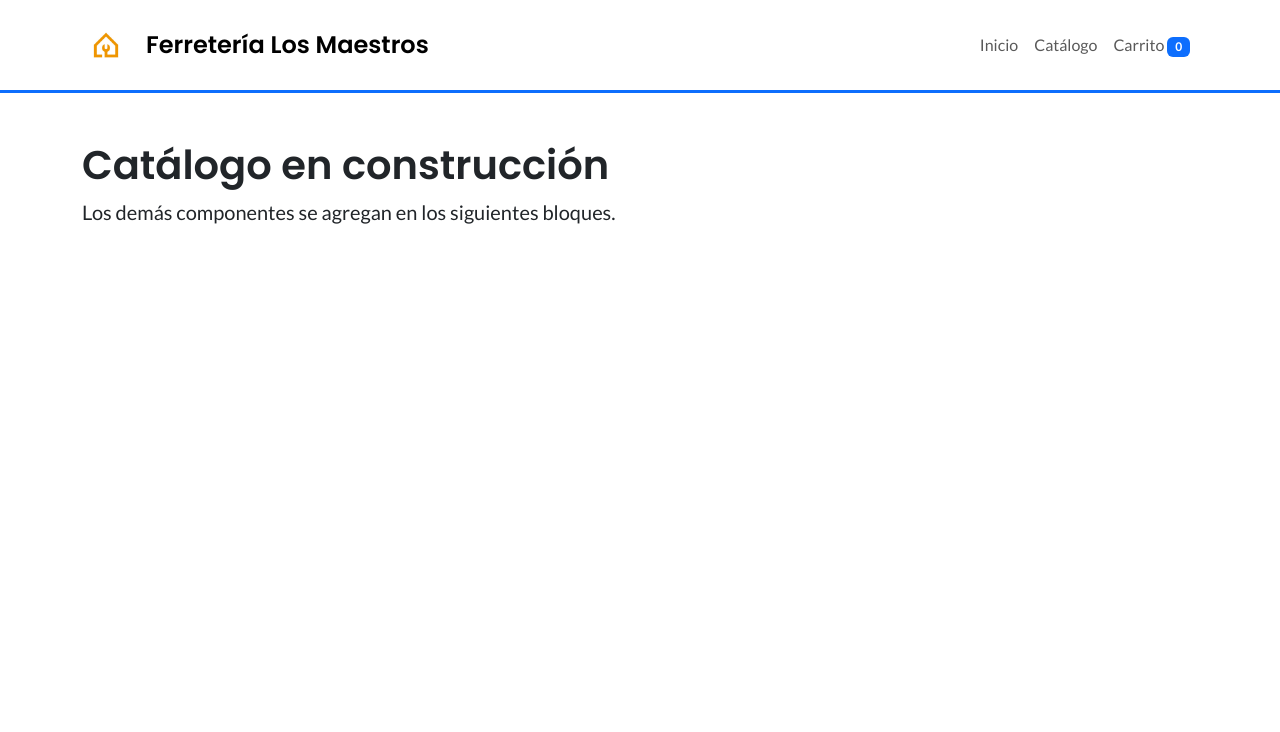
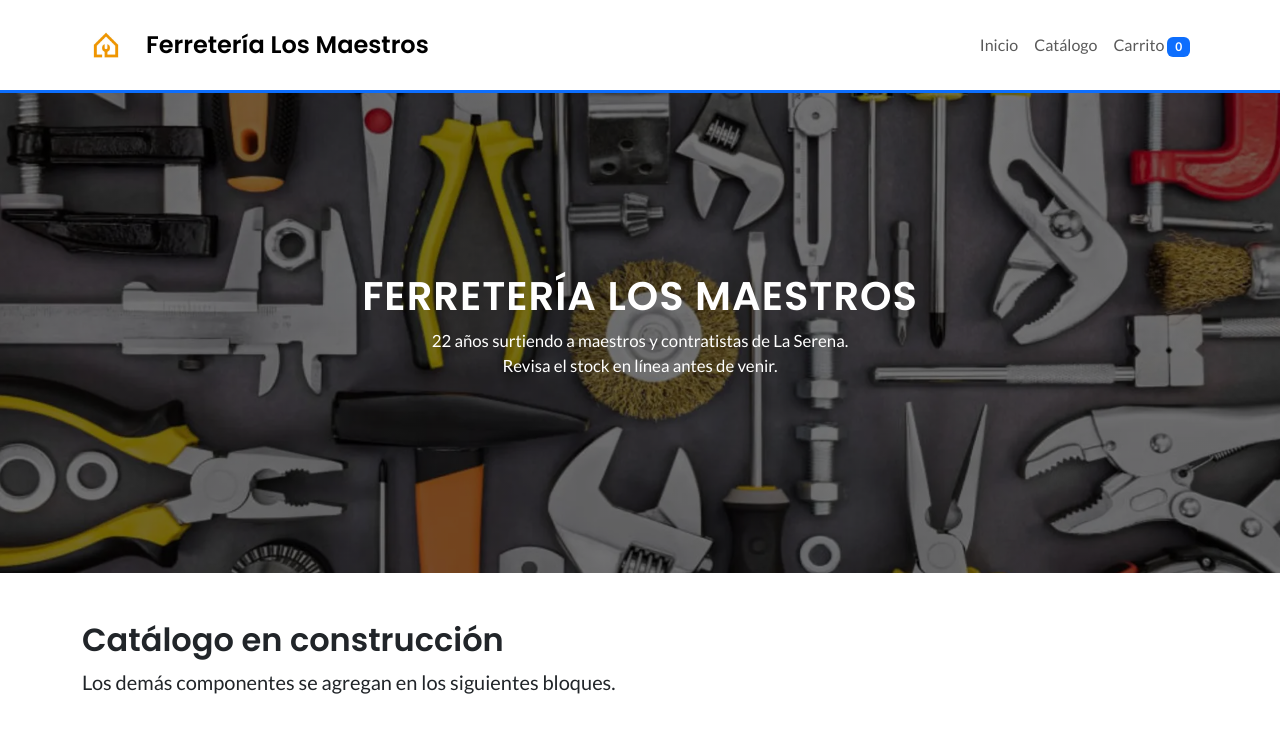
Before and after one commit to bcarrascom/ferreteria-los-maestros, a React (Vite) app: page / in a window 1280 px wide. Shown: the top 732 px of the page. Built offline with nearby package versions, Linux system fonts and the light colour scheme.

Commit message:
feat: Agregado titulo principal Hero con animación por scroll

```diff
--- a/src/App.jsx
+++ b/src/App.jsx
@@ -1,4 +1,5 @@
 import Encabezado from "./components/Encabezado";
+import Hero from "./components/Hero";
 
 function App() {
   return (
@@ -6,11 +7,15 @@ function App() {
       {/* El 0 es provisorio: en el Paso 8 lo reemplaza el total del carrito. */}
       <Encabezado cantidadCarrito={0} />
 
-      <main className="container py-5">
-        <h1>Catálogo en construcción</h1>
-        <p className="lead">
-          Los demás componentes se agregan en los siguientes bloques.
-        </p>
+      <main>
+        <Hero />
+
+        <section className="container py-5">
+          <h2>Catálogo en construcción</h2>
+          <p className="lead">
+            Los demás componentes se agregan en los siguientes bloques.
+          </p>
+        </section>
       </main>
     </>
   );
--- /dev/null
+++ b/src/components/Hero.jsx
@@ -0,0 +1,46 @@
+import { useEffect, useState } from "react";
+
+const distancia_opacidad = 350;
+const parallax = 0.4;
+
+function Hero() {
+  const [desplazamiento, setDesplazamiento] = useState(0);
+
+  // UseEffect se usa para sincronizar la app a datos externos
+  useEffect(() => {
+    const consulta = window.matchMedia("(prefers-reduced-motion: reduce)");
+    if (consulta.matches) return;
+
+    function alHacerScroll() {
+      setDesplazamiento(window.scrollY);
+    }
+
+    alHacerScroll();
+    window.addEventListener("scroll", alHacerScroll, { passive: true });
+
+    // Se ejecuta al desmontar: evita que quede el listener colgado.
+    return () => window.removeEventListener("scroll", alHacerScroll);
+  }, []);
+
+  const avance = Math.min(desplazamiento / distancia_opacidad, 1);
+  const estiloTexto = {
+    opacity: 1 - avance,
+    transform: `translateY(${desplazamiento * parallax}px)`,
+  };
+
+
+
+  return (
+    <section id="inicio" className="hero" aria-labelledby="titulo-hero">
+      <h1 id="titulo-hero" style={estiloTexto}>
+        Ferretería Los Maestros
+      </h1>
+      <p style={estiloTexto}>
+        22 años surtiendo a maestros y contratistas de La Serena. Revisa el
+        stock en línea antes de venir.
+      </p>
+    </section>
+  );
+}
+
+export default Hero;
--- a/src/index.css
+++ b/src/index.css
@@ -50,3 +50,31 @@ h6,
   --bs-btn-disabled-bg: var(--naranjo);
   --bs-btn-disabled-border-color: var(--naranjo);
 }
+
+/* Hero. Portado del Parcial 1: Bootstrap no trae un componente equivalente.
+   El degradado oscuro va sobre la foto para que el texto blanco se lea. */
+.hero {
+  display: flex;
+  flex-direction: column;
+  align-items: center;
+  justify-content: center;
+  text-align: center;
+  min-height: 60vh;
+  padding: 2.5rem 1rem;
+  color: #fff;
+  background-image: linear-gradient(rgba(0, 0, 0, 0.55), rgba(0, 0, 0, 0.55)),
+    url("/img/herramientas-titulo.jpg");
+  background-size: cover;
+  background-position: center;
+}
+
+.hero h1 {
+  color: #fff;
+  letter-spacing: 1px;
+  text-transform: uppercase;
+}
+
+.hero p {
+  max-width: 45ch;
+  font-size: 1.05rem;
+}
```
Also changed, not shown: public/img/herramientas-titulo.jpg (added).
